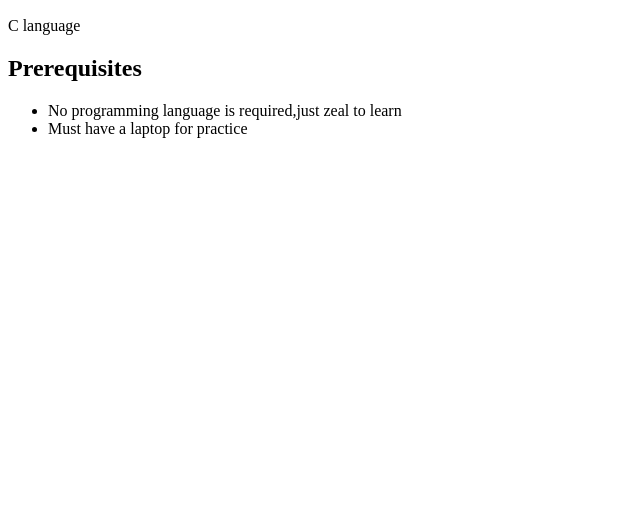
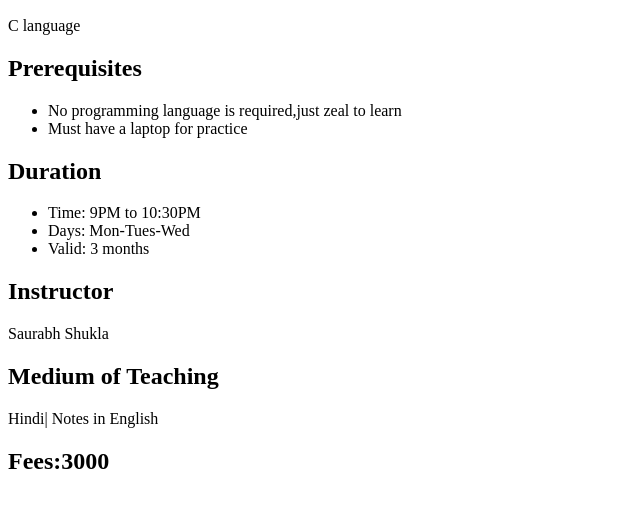
Before and after one commit to AjazAhmad-10/project-batch-details, a plain HTML site: page index.html in a window 1280 px wide. Shown: the part 110-618 px from the top of the page, without its empty margins (0-640 px from the left). Drawn offline with Linux system fonts and the light colour scheme.

Commit message:
updtaed index file 1.2

```diff
--- a/index.html
+++ b/index.html
@@ -14,5 +14,18 @@
         <li>No programming language is required,just zeal to learn</li>
         <li>Must have a laptop for practice</li>
     </ul>
+    <h2>Duration</h2>
+    <ul>
+        <li>Time: 9PM to 10:30PM</li>
+        <li>Days: Mon-Tues-Wed</li>
+        <li>Valid: 3 months</li>
+    </ul>
+    <h2>Instructor</h2>
+    <p>Saurabh Shukla</p>
+    <h2>
+        Medium of Teaching
+    </h2>
+    <p>Hindi| Notes in English</p>
+    <h2>Fees:3000</h2>
 </body>
 </html>
```
